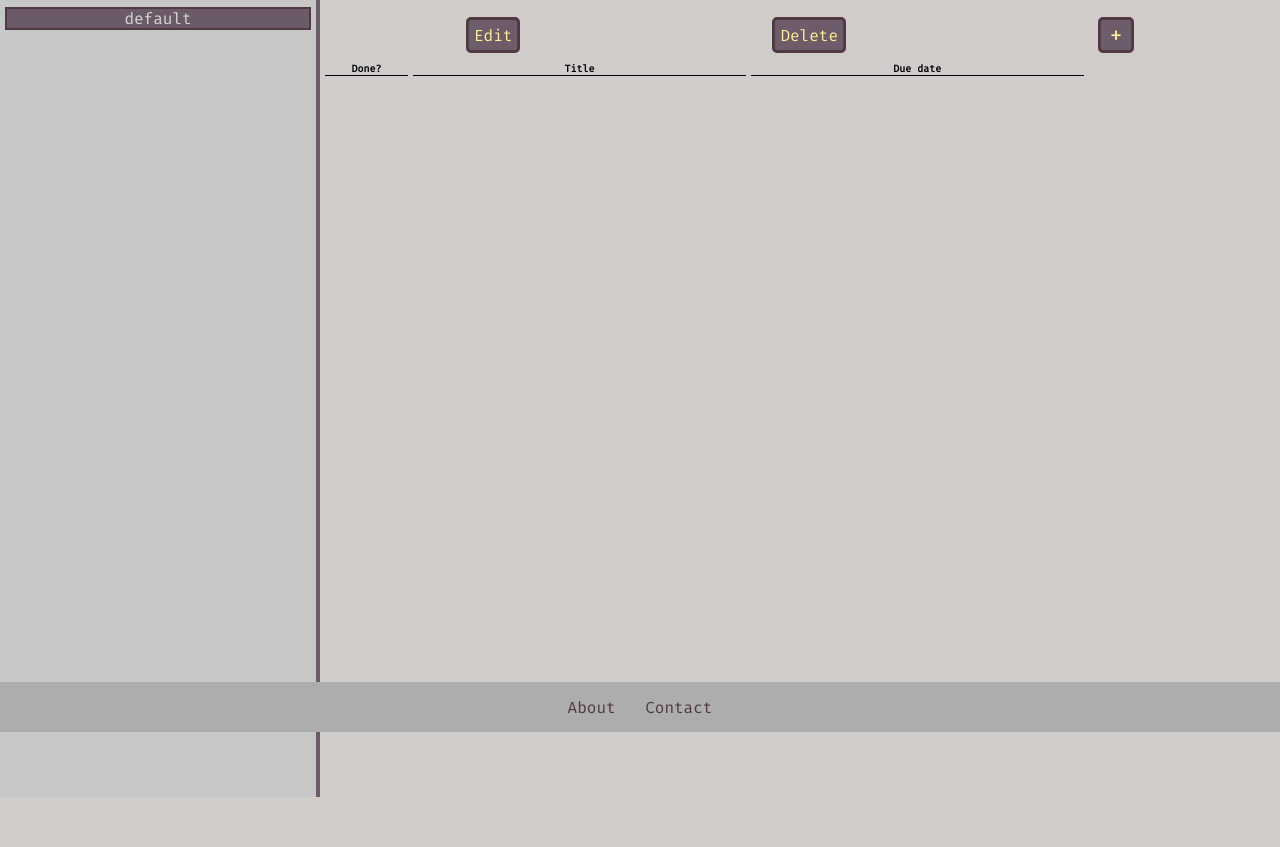
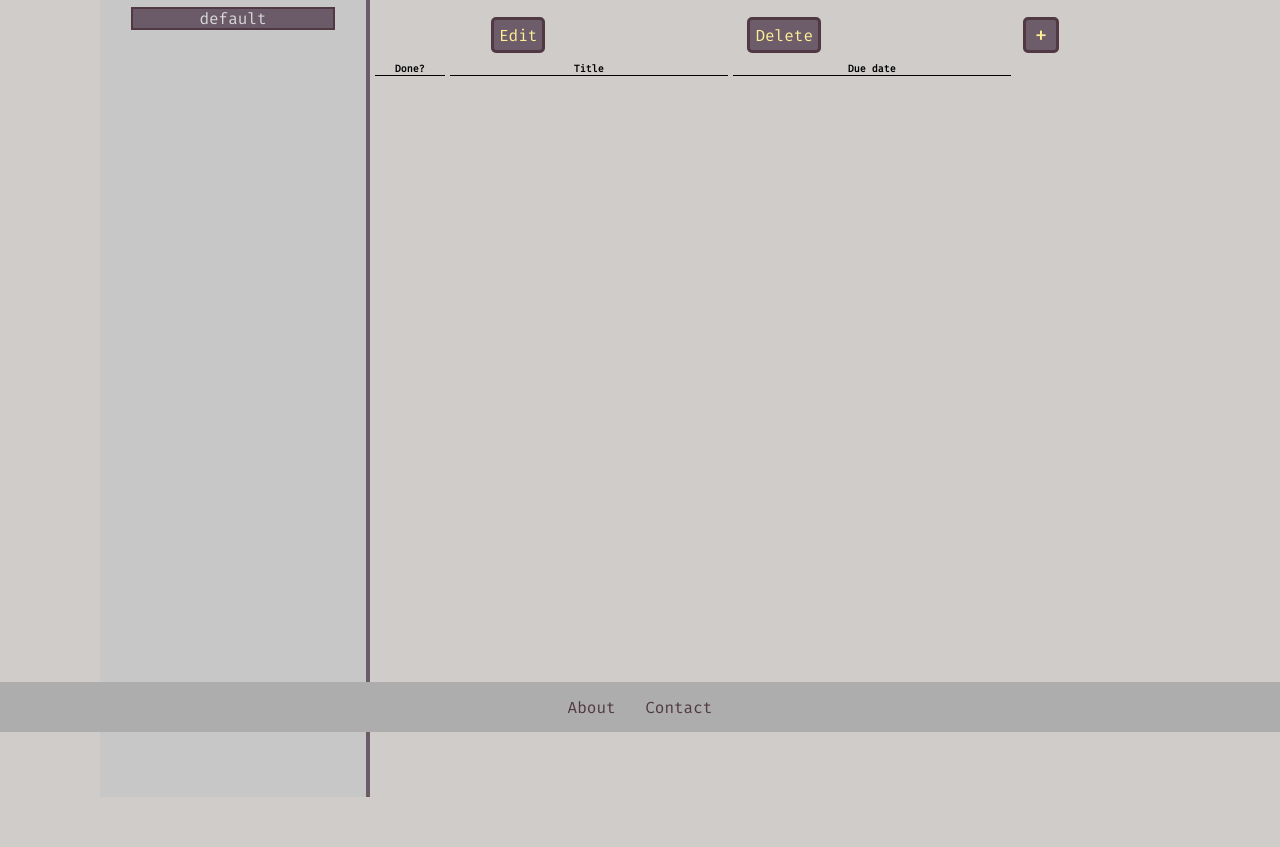
Before and after one commit to braxtonlemmon/todo-list, a plain HTML site: page index.html in a window 1280 px wide. Shown: the part 68-915 px from the top of the page. Drawn offline with Linux system fonts and the light colour scheme.

```diff
--- a/style.css
+++ b/style.css
@@ -79,6 +79,9 @@
 	background: #c7c7c7;
 	overflow-y: auto;
 	grid-column: 1 / 2;
+	display: flex;
+	flex-direction: column;
+	align-items: center;
 }
 
 .column-btn {
@@ -87,6 +90,7 @@
 	border: 2px solid #503942;
 	background-color: #d8d8d8;
 	cursor: pointer;
+	min-width: 200px;
 }
 
 .column-btn-selected {
@@ -250,3 +254,16 @@
 	padding: 10px;
 	color: #503942;
 }
+
+@media only screen and (min-width: 768px) {
+	.column-btn {
+		max-width: 230px;
+	}
+}
+
+@media only screen and (min-width: 992px) {
+	.main {
+		margin-left: 100px;
+		margin-right: 100px;
+	}
+}
```
Also changed, not shown: main.js.
